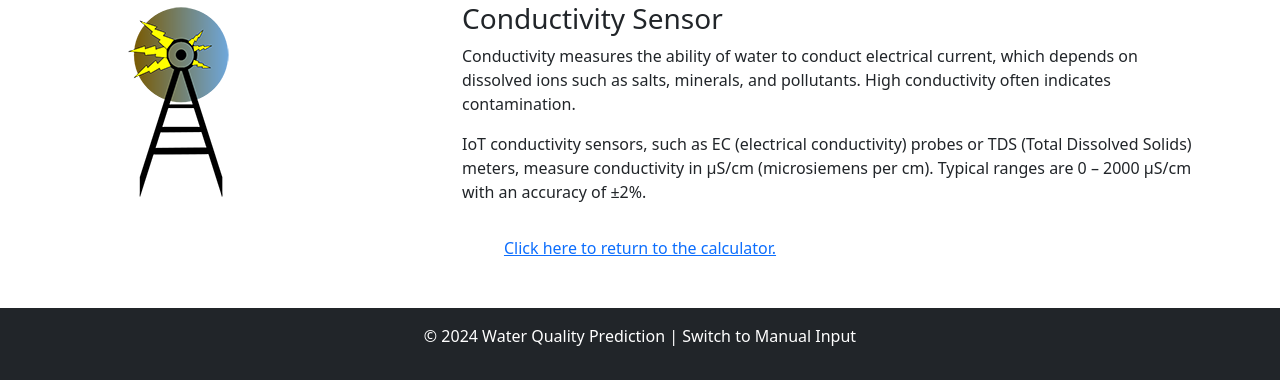
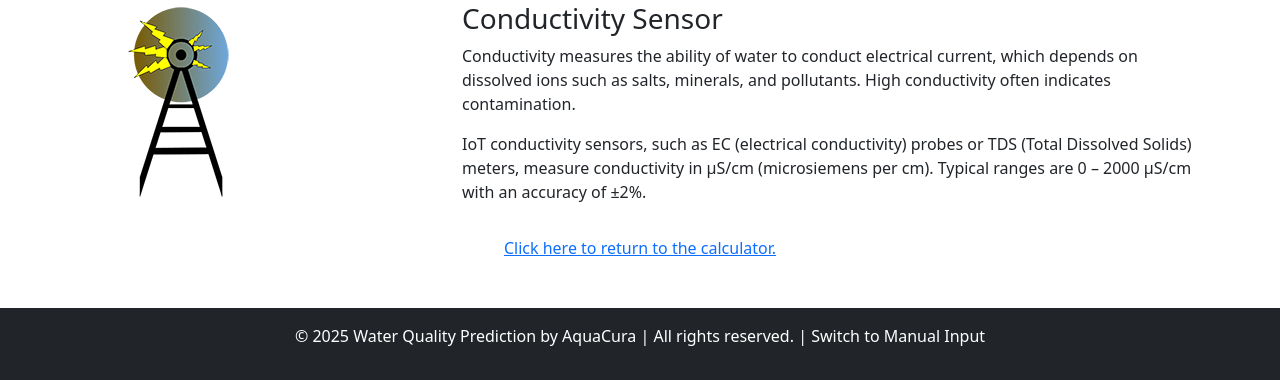
Before and after one commit to Kaysanshaikh/AquaCura, a Django app: page /iot-input/ in a window 1280 px wide. Shown: the part 2248-2628 px from the top of the page. Run offline with Django 5.2, Linux system fonts and the light colour scheme; data that the repository does not hold is empty; parts of the project's set-up code (start-up, migrations or seed data) failed here and were passed over.

Commit message:
Update iot_input.html

```diff
--- a/home/templates/iot_input.html
+++ b/home/templates/iot_input.html
@@ -406,7 +406,7 @@
 
     <!-- Footer -->
     <footer class="bg-dark text-white text-center py-3 mt-5">
-        <p>© 2024 Water Quality Prediction | <a href="/manual-input/" class="text-decoration-none text-white">Switch to Manual Input</a></p>
+        <p>© 2025 Water Quality Prediction by AquaCura | All rights reserved. | <a href="/manual-input/" class="text-decoration-none text-white">Switch to Manual Input</a></p>
     </footer>
 
     <script src="https://cdn.jsdelivr.net/npm/bootstrap@5.3.0-alpha3/dist/js/bootstrap.bundle.min.js"></script>
```
